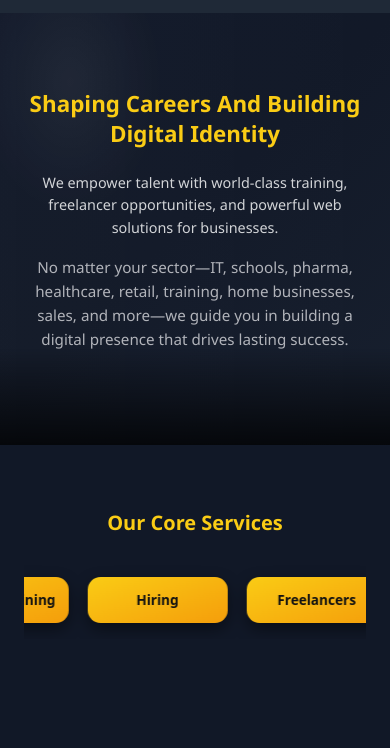
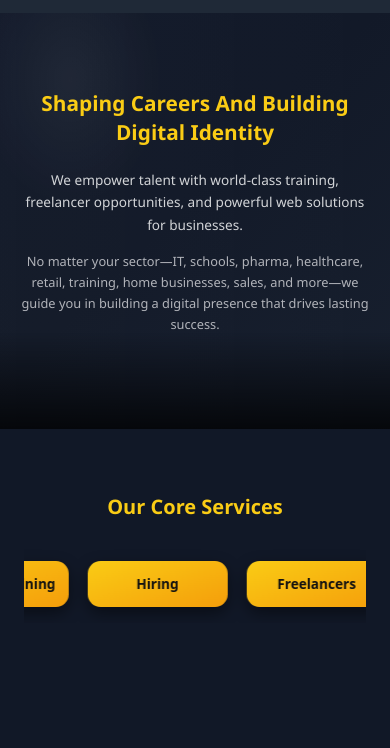
Before and after one commit to jaiswalabhinaw/jobjila, a plain HTML site: page index.html in a window 390 px wide. Shown: the part 51-799 px from the top of the page. Drawn offline with nearby package versions, Linux system fonts and the light colour scheme.

Commit message:
Update index.html

```diff
--- a/index.html
+++ b/index.html
@@ -21,9 +21,9 @@
     .floating { animation: float 4s ease-in-out infinite; }
     @keyframes float { 0%, 100% { transform: translateY(0); } 50% { transform: translateY(-8px); } }
 
-    .hero-title { margin-bottom: 1.2rem; font-family: 'Segoe UI', sans-serif; font-size: 1.7rem; line-height: 2.2rem; }
-    .hero-subtitle { margin-bottom: 0.9rem; color: rgba(243,244,246,0.85); font-family: 'Segoe UI', sans-serif; font-size: 1rem; line-height: 1.5rem; max-width: 700px; margin-left: auto; margin-right: auto; }
-    .hero-subtitle.secondary { font-size: 0.95rem; color: rgba(243,244,246,0.7); max-width: 700px; margin-left: auto; margin-right: auto; line-height: 1.5rem; font-family: 'Segoe UI', sans-serif; }
+    .hero-title { margin-bottom: 1.2rem; font-family: 'Segoe UI', sans-serif; font-size: 1.5rem; line-height: 2rem; max-width: 700px; margin-left: auto; margin-right: auto; }
+    .hero-subtitle { margin-bottom: 0.9rem; color: rgba(243,244,246,0.85); font-family: 'Segoe UI', sans-serif; font-size: 0.95rem; line-height: 1.5rem; max-width: 600px; margin-left: auto; margin-right: auto; text-align: center; }
+    .hero-subtitle.secondary { font-size: 0.9rem; color: rgba(243,244,246,0.7); max-width: 600px; margin-left: auto; margin-right: auto; line-height: 1.4rem; font-family: 'Segoe UI', sans-serif; text-align: center; }
 
     /* soft shine */
     .hero-shine { position: absolute; top: -20%; left: -10%; width: 140%; height: 180%; background: radial-gradient(ellipse at 20% 20%, rgba(255,255,255,0.05), transparent 15%), linear-gradient(90deg, rgba(255,255,255,0.02), transparent); pointer-events: none; mix-blend-mode: screen; }
@@ -80,8 +80,9 @@
     /* Small responsive tweaks */
     @media (max-width: 768px) {
       .hero-section { padding-top: 4.5rem; padding-bottom: 8.5rem; }
-      .hero-title { font-size: 1.4rem; line-height: 1.9rem; padding: 0 1rem; }
-      .hero-subtitle { font-size: 0.9rem; line-height: 1.4rem; padding: 0 1.25rem; }
+      .hero-title { font-size: 1.3rem; line-height: 1.8rem; padding: 0 1rem; }
+      .hero-subtitle { font-size: 0.85rem; line-height: 1.4rem; padding: 0 1.25rem; }
+      .hero-subtitle.secondary { font-size: 0.8rem; line-height: 1.3rem; }
       .service-card { min-width: 140px; font-size: 0.85rem; padding: 0.8rem; }
     }
 
```
